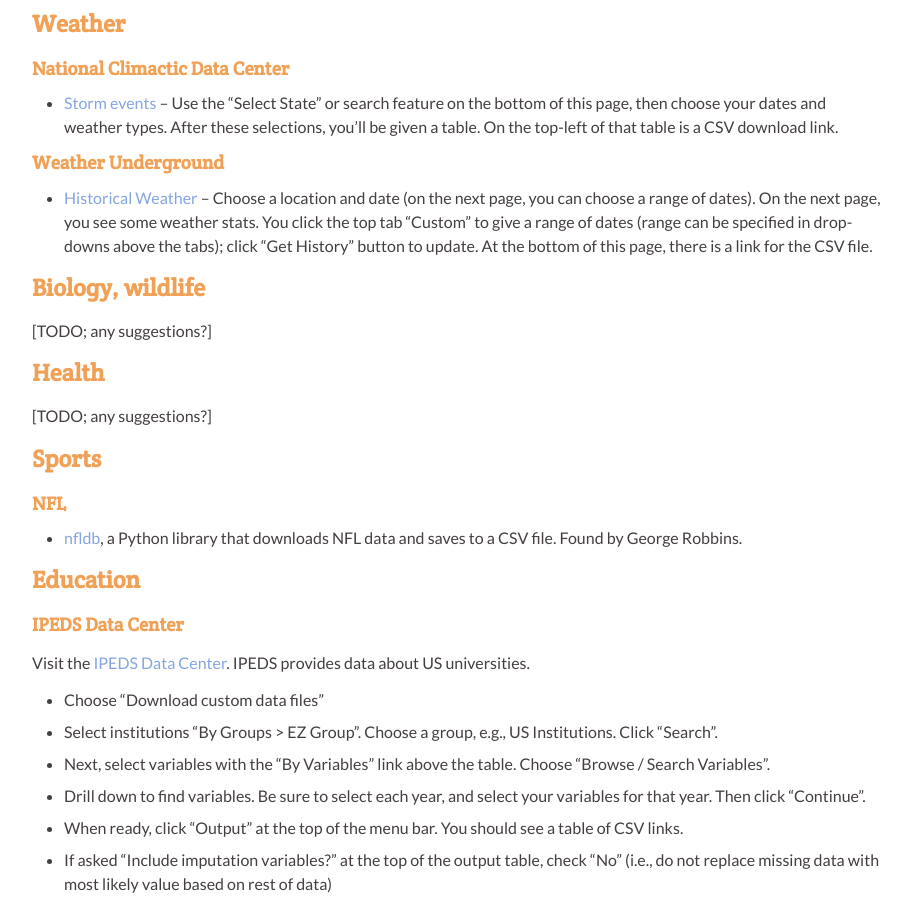
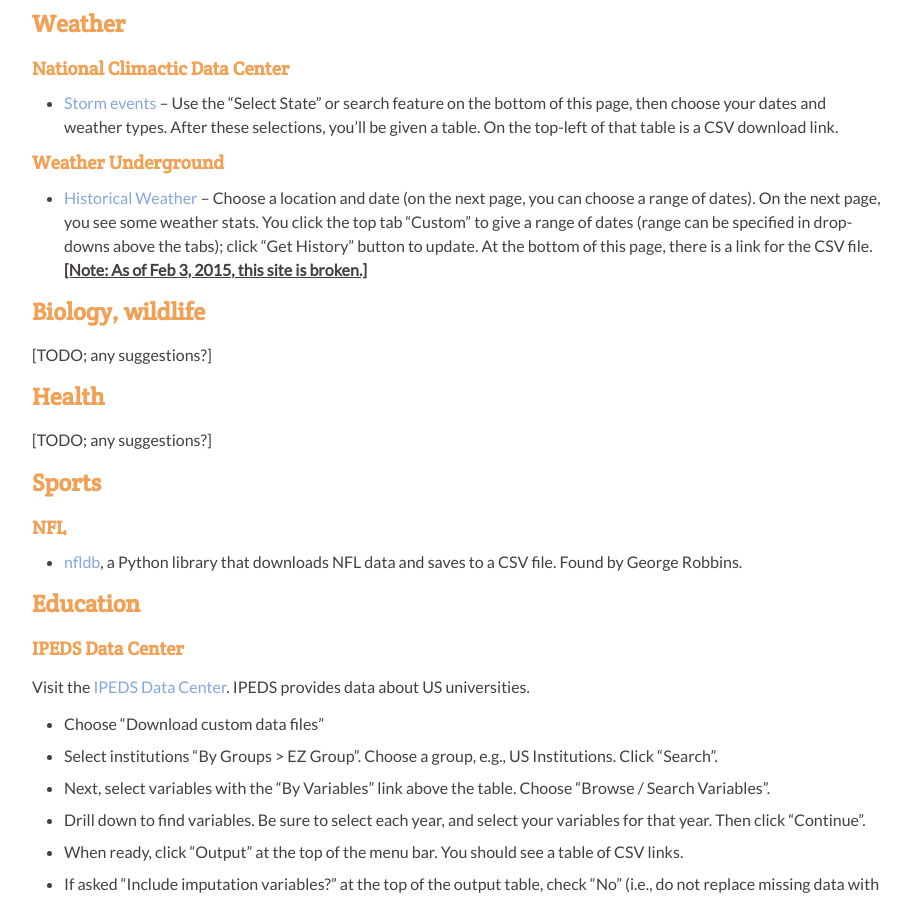
Before and after one commit to joshuaeckroth/cinf401-website, a Jekyll site: the page built from cookbook/data-sources.markdown, in a window 1280 px wide and 900 px high, scrolled down 1070 px. Shown: the whole window, without its empty margins (183-1094 px from the left). Built offline with Jekyll 4.4.1, drawn with Linux system fonts in a browser that asks for light colours; Markdown is read by kramdown in place of the engine named in the settings.

Commit message:
Added note about broken data source.

```diff
--- a/cookbook/data-sources.markdown
+++ b/cookbook/data-sources.markdown
@@ -24,7 +24,7 @@
 
 ### Weather Underground
 
-- [Historical Weather](http://www.wunderground.com/history/) -- Choose a location and date (on the next page, you can choose a range of dates). On the next page, you see some weather stats. You click the top tab "Custom" to give a range of dates (range can be specified in drop-downs above the tabs); click "Get History" button to update. At the bottom of this page, there is a link for the CSV file.
+- [Historical Weather](http://www.wunderground.com/history/) -- Choose a location and date (on the next page, you can choose a range of dates). On the next page, you see some weather stats. You click the top tab "Custom" to give a range of dates (range can be specified in drop-downs above the tabs); click "Get History" button to update. At the bottom of this page, there is a link for the CSV file. **[Note: As of Feb 3, 2015, this site is broken.]**
 
 ## Biology, wildlife
 
```
